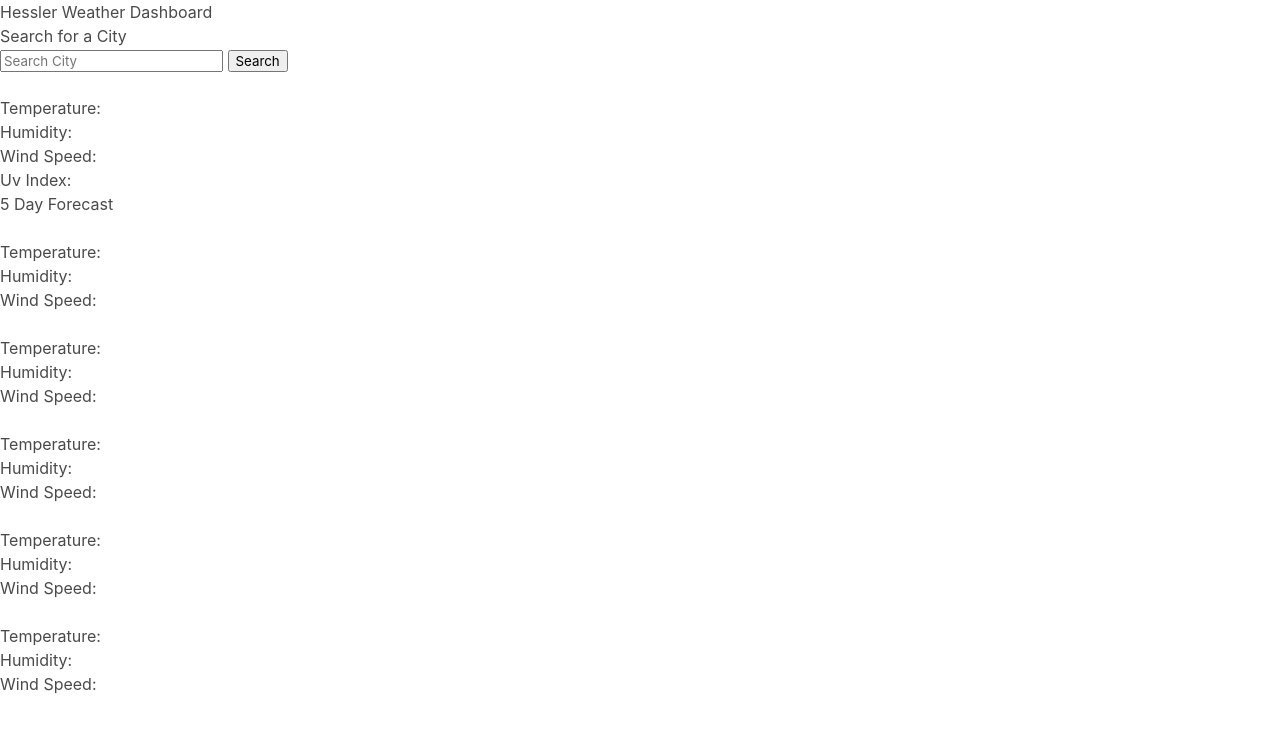
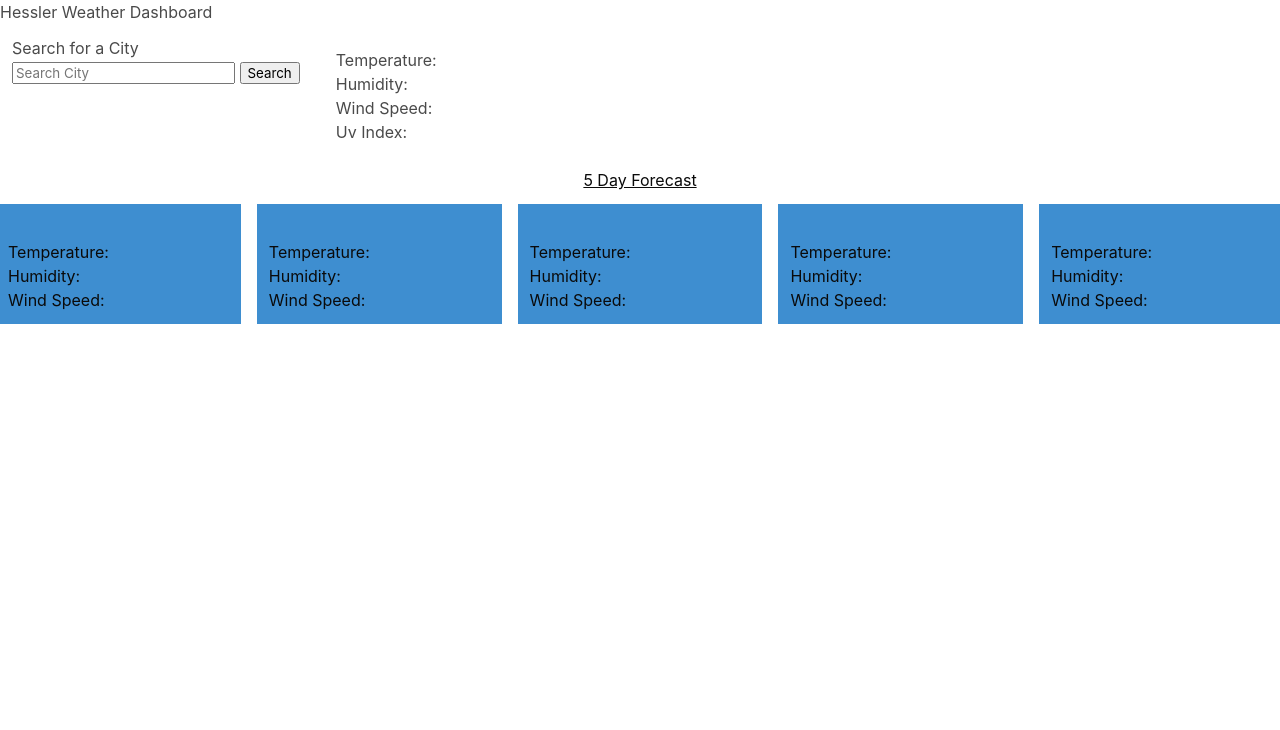
Before and after one commit to JHESSLER11/Hessler-Weather-Dashboard, a plain HTML site: page index.html in a window 1280 px wide. Drawn offline with nearby package versions, Linux system fonts and the light colour scheme.

Commit message:
adding styles

```diff
--- a/assets/js/script.js
+++ b/assets/js/script.js
@@ -13,41 +13,42 @@ function citySearch(event) {
     //pastSearch.push(city)
 
     getCity(city)
-    searchHistory(city)
+    //searchHistory(city)
     pushHistory(city)
+
 
 
 }
 
-function searchHistory(city) {
-    //const searchCities = { city: city}
-    //pastSearch.push(city);
-    //localStorage.setItem("cities", JSON.stringify(pastSearch))
+// function searchHistory(city) {
+//     //const searchCities = { city: city}
+//     //pastSearch.push(city);
+//     //localStorage.setItem("cities", JSON.stringify(pastSearch))
+//     const searchHistory = $("#search-history")
+//     searchHistory.empty()
+//     const searchBtn = $("<button>")
+//     searchBtn.attr(city)
+//     searchBtn.text(city)
+//     searchHistory.append(searchBtn)
+
+// }
+//add cities to past search
+function pushHistory(city) {
+    //pastSearch.push(city)
+      localStorage.setItem('cities', JSON.stringify(pastSearch));
+    }
+
+
+    //loop through past search history and create a button
+    function historyList() {
         const searchHistory = $("#search-history")
         searchHistory.empty()
-    const searchBtn = $("<button>")
+        pastSearch.forEach((city) => {
+            let searchBtn = $("<button>")
             searchBtn.attr(city)
             searchBtn.text(city)
             searchHistory.append(searchBtn)
-
-}
-
-function pushHistory(city) {
-    if (!pastSearch.includes(city)) {
-      pastSearch.push(city);
-      localStorage.setItem('cities', JSON.stringify(pastSearch));
-      historyList();
-    }
-  }
-
-
-function historyList() {
-for (let index = 0; index < pastSearch.length; index++) {
-    const searchBtn = $("<button>")
-    searchBtn.attr(pastSearch)
-    searchBtn.text(pastSearch)
-    $("#search-history").append(searchBtn)
-}
+        });
 
     }
 
@@ -141,3 +142,5 @@ function getCity(city) {
 
 
     }
+
+    historyList();
--- a/index.html
+++ b/index.html
@@ -15,10 +15,11 @@
     <header>
         <h1> Hessler Weather Dashboard</h1>
     </header>
+    <div class="columns">
     <!-- Search container with search history -->
         <aside id="aside-container">
-            <div id="serach-container">
-                <form id="form">
+            <div id="serach-container" class="column">
+                <form id="form" class="column">
                     <h2>Search for a City</h2>
                     <input type="text" placeholder="Search City" id="inputCity">
                     <button type="submit" id="searchBtn">Search</button>
@@ -27,7 +28,7 @@
             <div id="search-history"></div>
         </aside>
         <!-- Current search, current weather -->
-        <div id="currentW-container">
+        <div id="currentW-container" class="column">
             <div id="weather-data"><img id="weatherIcon" src="">
                 <h2 id="cityName"></h2>
                 <p id="temp">Temperature: </p>
@@ -36,12 +37,13 @@
                 <p id="index">Uv Index: </p>
             </div>
         </div>
+    </div>
         <!-- 5 day forecast -->
 
         <div id="forecast-contianer">
-            <h2>5 Day Forecast</h2>
-            <div id="5day-container">
-                <div id="day1">
+            <h2 class="has-text-centered is-underlined mb-4 has-text-black">5 Day Forecast</h2>
+            <div id="5day-container" class="columns is-justify-content-flex-end">
+                <div id="day1" class="column has-background-info has-text-black m-2">
                     <p id="date1"></p>
                     <p><img id="icon1" src=""></p>
                     <p id="temp1">Temperature: </p>
@@ -49,7 +51,7 @@
                     <p id="wind1">Wind Speed: </p>
                 </div>
 
-                <div id="day2">
+                <div id="day2" class="column has-background-info has-text-black m-2">
                     <p id="date2"></p>
                     <p><img id="icon2" src=""></p>
                     <p id="temp2">Temperature: </p>
@@ -57,7 +59,7 @@
                     <p id="wind2">Wind Speed: </p>
                 </div>
 
-                <div id="day3">
+                <div id="day3" class="column has-background-info has-text-black m-2">
                     <p id="date3"></p>
                     <p><img id="icon3" src=""></p>
                     <p id="temp3">Temperature: </p>
@@ -65,7 +67,7 @@
                     <p id="wind3">Wind Speed: </p>
                 </div>
 
-                <div id="day4">
+                <div id="day4" class="column has-background-info has-text-black m-2">
                     <p id="date4"></p>
                     <p><img id="icon4" src=""></p>
                     <p id="temp4">Temperature: </p>
@@ -73,7 +75,7 @@
                     <p id="wind4">Wind Speed: </p>
                 </div>
 
-                <div id="day5">
+                <div id="day5" class="column has-background-info has-text-black m-2">
                     <p id="date5"></p>
                     <p><img id="icon5" src=""></p>
                     <p id="temp5">Temperature: </p>
```
Lines whose indentation alone changed are shown as unchanged.
